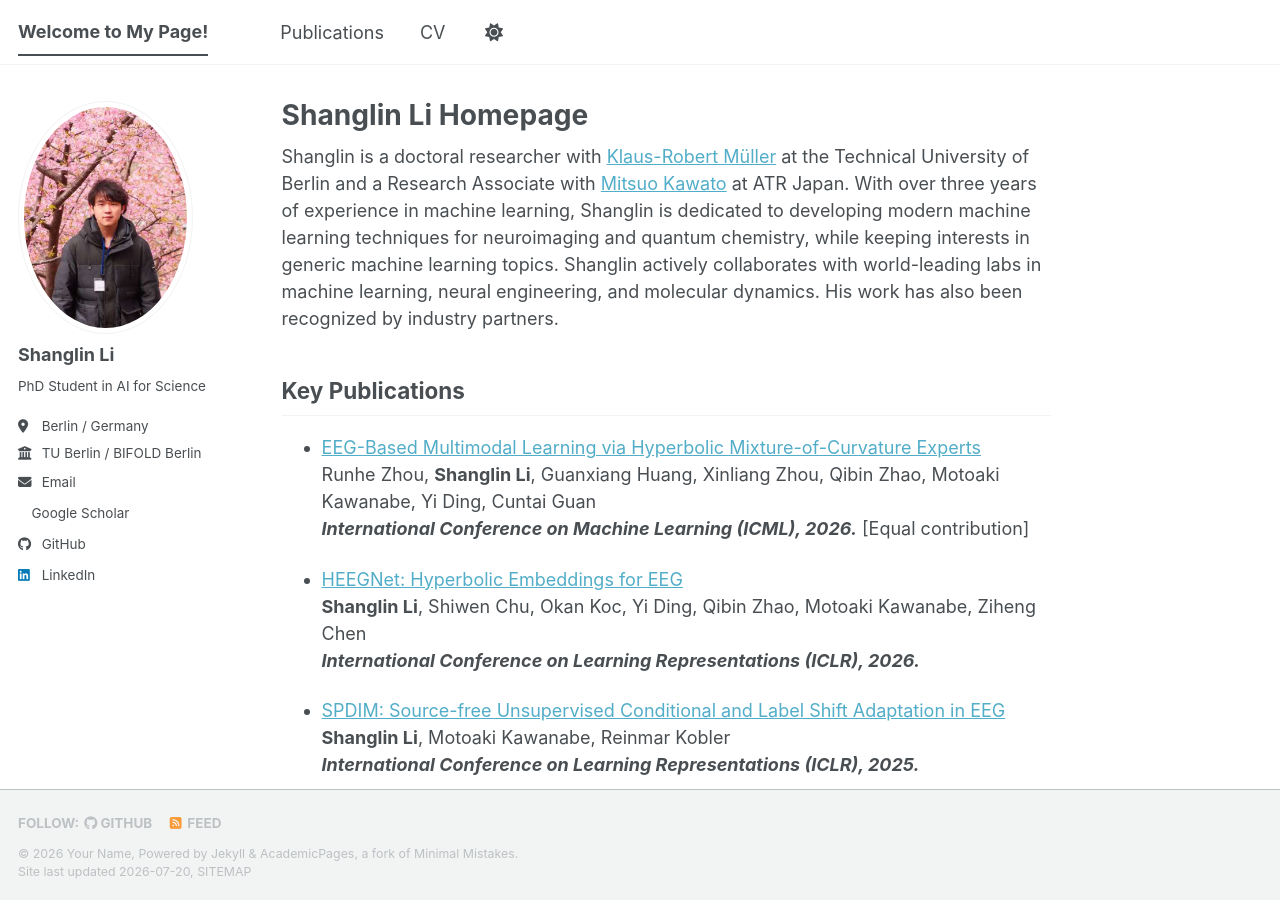
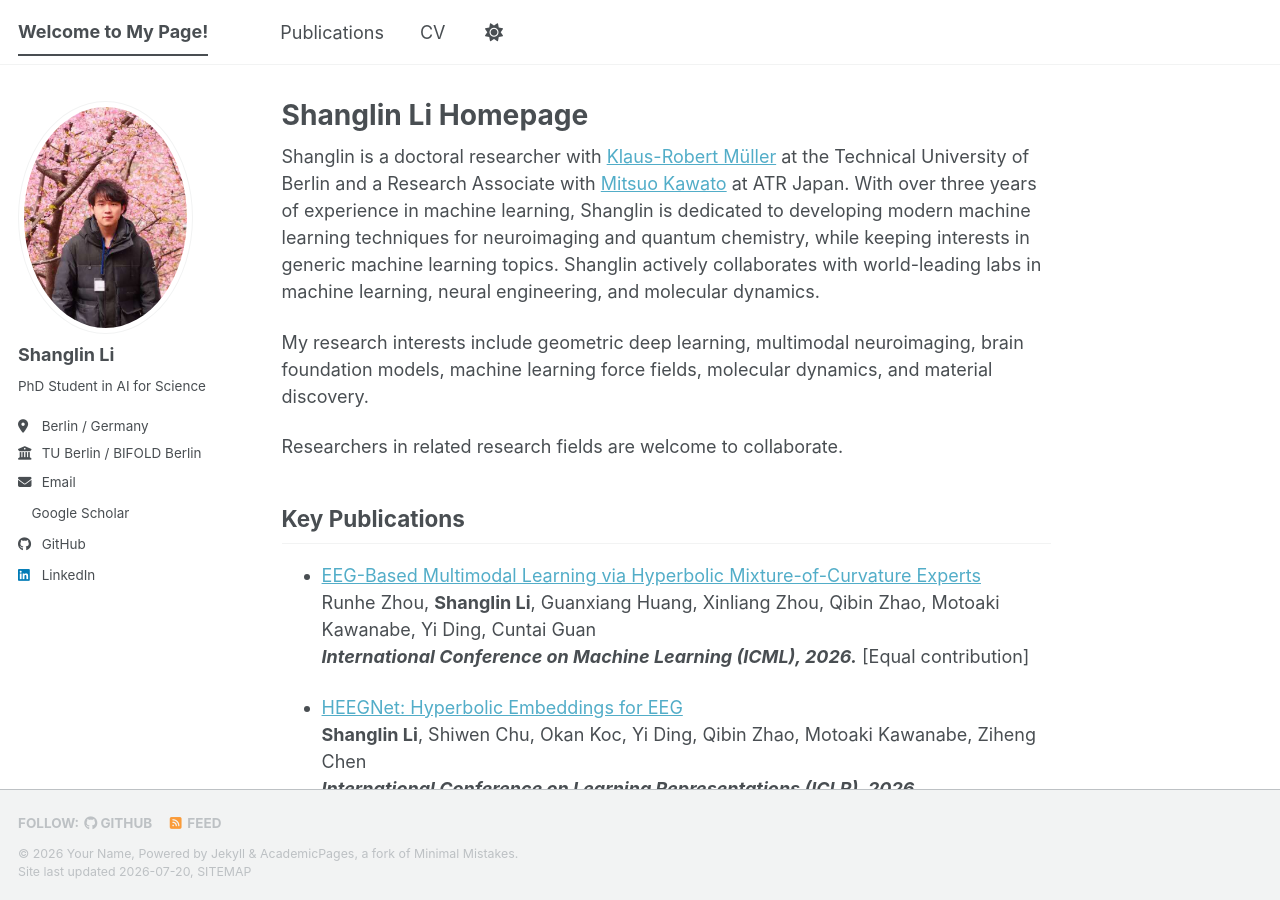
Before and after one commit to fightlesliefigt/fightlesliefigt.github.io, a Jekyll site: the page built from _pages/about.md, in a window 1280 px wide and 900 px high. Built offline with Jekyll 4.4.1, drawn with Linux system fonts in a browser that asks for light colours; a style sheet for code colours, icons or effects is not loaded.

Commit message:
Update about.md

```diff
--- a/_pages/about.md
+++ b/_pages/about.md
@@ -8,7 +8,11 @@ redirect_from:
 ---
 
 Shanglin is a doctoral researcher with [Klaus-Robert Müller](https://scholar.google.com/citations?user=jplQac8AAAAJ) at the Technical University of Berlin and a Research Associate with [Mitsuo Kawato](https://scholar.google.com/citations?user=lc7OkdAAAAAJ) at ATR Japan.
-With over three years of experience in machine learning, Shanglin is dedicated to developing modern machine learning techniques for neuroimaging and quantum chemistry, while keeping interests in generic machine learning topics. Shanglin actively collaborates with world-leading labs in machine learning, neural engineering, and molecular dynamics. His work has also been recognized by industry partners.
+With over three years of experience in machine learning, Shanglin is dedicated to developing modern machine learning techniques for neuroimaging and quantum chemistry, while keeping interests in generic machine learning topics. Shanglin actively collaborates with world-leading labs in machine learning, neural engineering, and molecular dynamics.
+
+My research interests include geometric deep learning, multimodal neuroimaging, brain foundation models, machine learning force fields, molecular dynamics, and material discovery.
+
+Researchers in related research fields are welcome to collaborate.
 
 
 <h2>Key Publications</h2>
```
